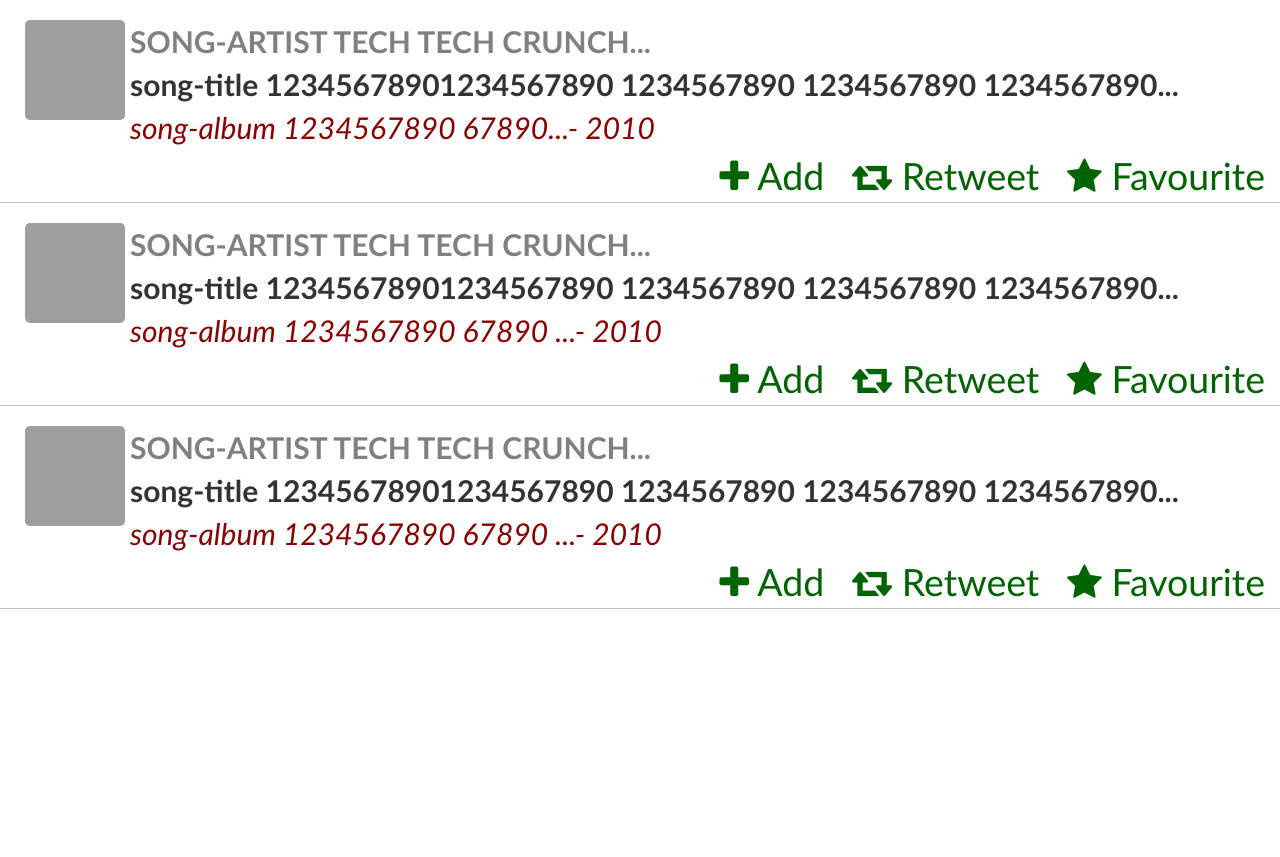
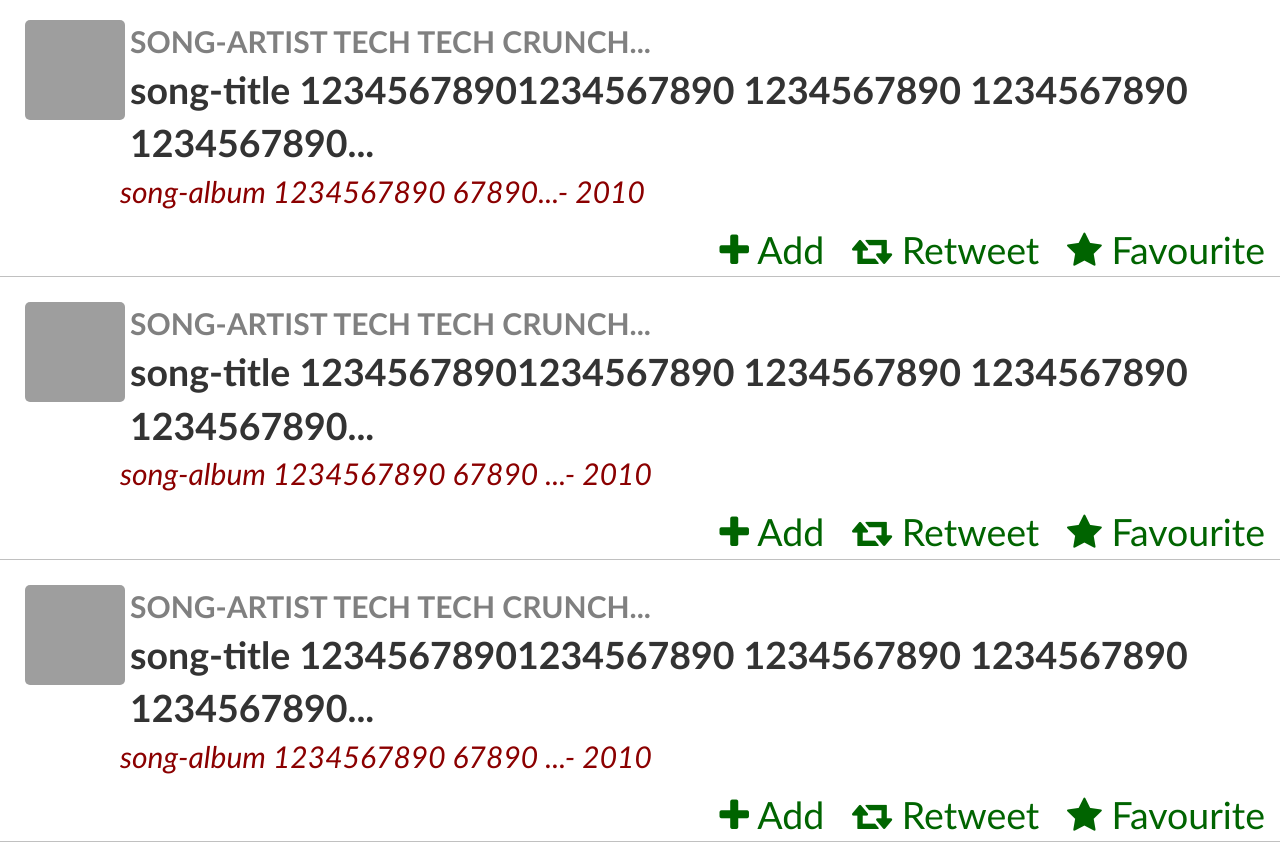
Before and after one commit to psibal/tweet, a PHP site: page /list.html in a window 1280 px wide. Before the commit the page ends 609 px from the top, so only its background shows below. Run offline with PHP 8.4, Linux system fonts and the light colour scheme; some libraries are stand-ins or nearby versions; grey boxes are pictures that could not be loaded.

Commit message:
second commit

```diff
--- a/css/list.css
+++ b/css/list.css
@@ -10,7 +10,7 @@
 
 .strip{
   border-bottom: 1px solid silver;
-  margin:10px 0px 10px 0px;
+  margin:10px 0px 15px 0px;
 }
 
 .strip img{
@@ -22,7 +22,7 @@
 }
 
 .summary{
-  margin-bottom: 25px;
+  margin-bottom: 50px;
 }
 
 .buttons{
@@ -47,23 +47,23 @@
 
 
 .song-artist{
-  margin-left: 55px;
-  /*font-size: .65em;*/
+  margin-left: 105px;
   font-weight: bold;
   color:grey;
   text-transform: uppercase;
 }
 
 .song-title{
-/*  font-size:.75em;*/
+  font-size:1.25em;
   font-weight: bold;
-  margin-left: 55px;
+  margin-left: 105px;
 
 }
 
 .song-album{
-  margin-left: 55px;
+  margin-left: 105px;
+  margin-bottom: 10px;
   /*font-size:.8em;*/
   color:darkred;
-    font-style: italic
+  font-style: italic
 }
```
